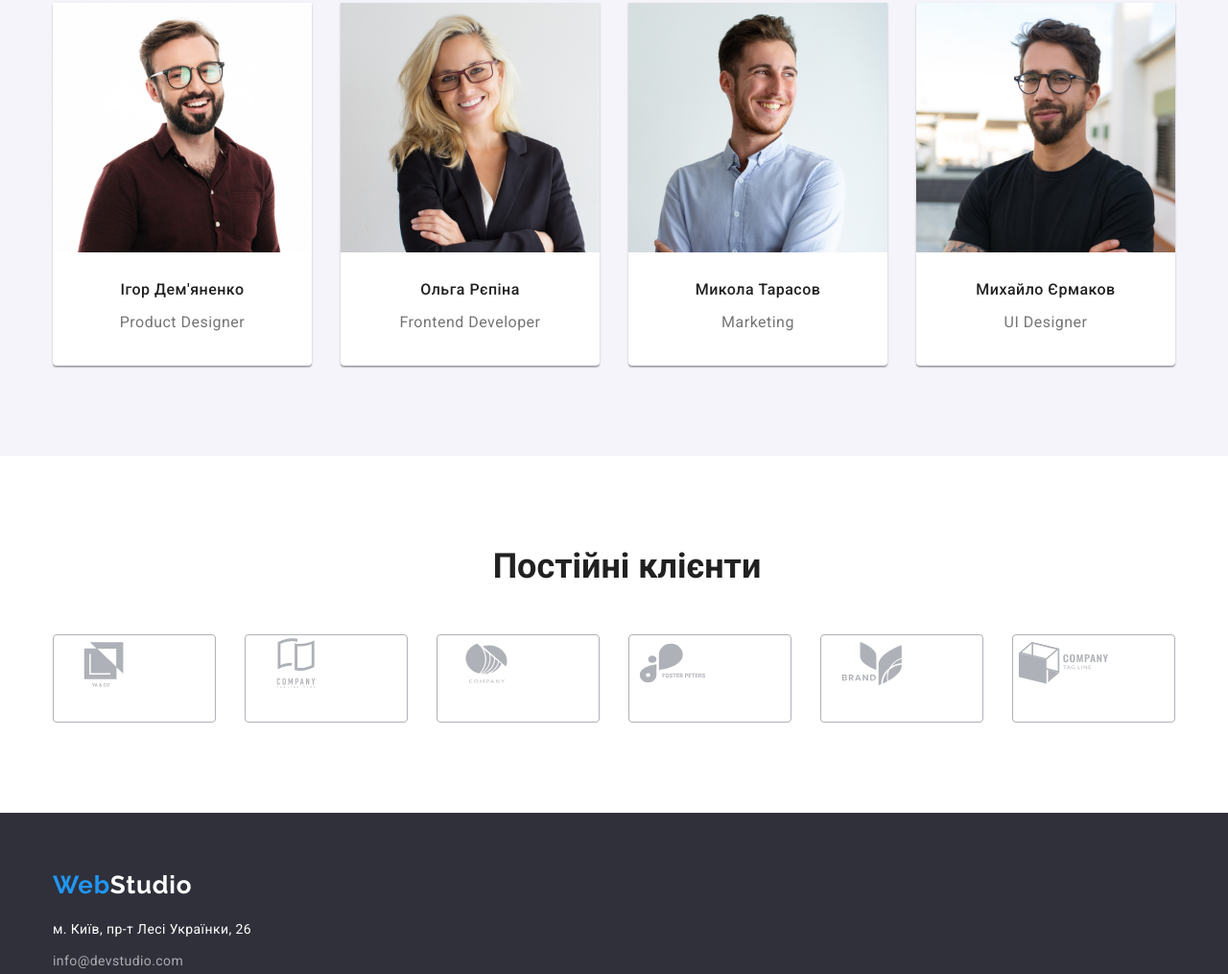
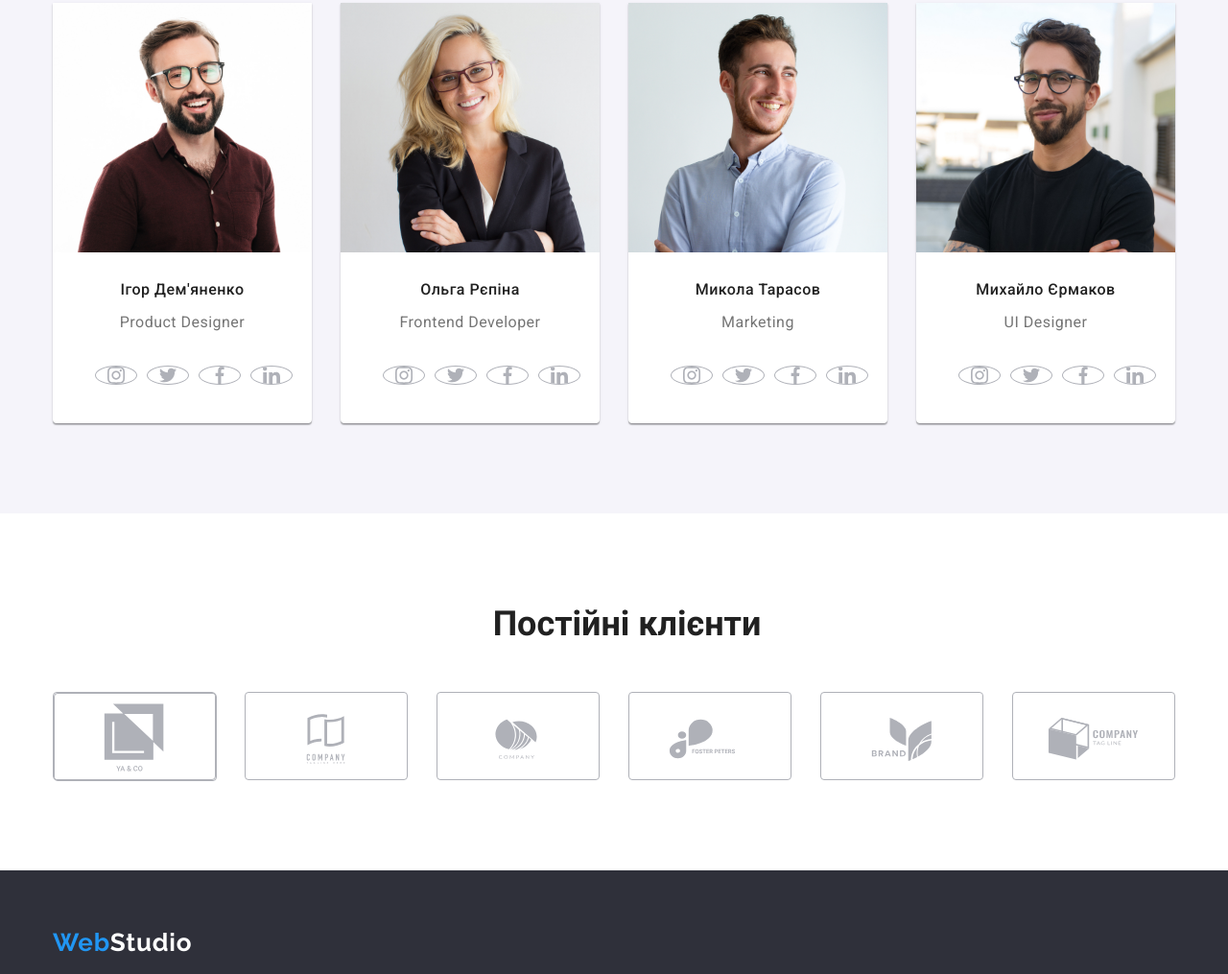
Before and after one commit to ZhiganoviIvan224/goit-markup-hw-04, a plain HTML site: page index.html in a window 1280 px wide. Shown: the part 1782-2797 px from the top of the page at 96% size. Drawn offline with nearby package versions, Linux system fonts and the light colour scheme.

Commit message:
30.10.2022

```diff
--- a/css/styles.css
+++ b/css/styles.css
@@ -297,6 +297,32 @@ html {
     padding-top: 30px;
     padding-bottom: 30px;
   }
+
+  /* SOCIAL SVG */
+  .svg-icons{
+    display: flex;
+    text-align: center;
+    justify-items: center;
+    align-items: center;
+    gap: 10px;
+    fill: #AFB1B8;
+
+  }
+  .icons-social{
+    width: 40px;
+    height: 40px;
+    justify-content: center;
+    align-items: center;
+    cursor: pointer;
+
+    padding-left: 44px;
+    padding-bottom: 60px;
+  }
+  .social-svg{
+    border: 1px solid #AFB1B8;
+     border-radius: 50%;
+     width: 44px;
+  }
   /* SECTION WE WORKING */
   ul{
     list-style: none;
@@ -324,15 +350,23 @@ html {
     gap: 30px;
     fill:  #AFB1B8;
   }
+ .working-item:hover,
+ .working-item:focus{
+  border-color: var(--accent-text-color);
+  color: var(--accent-text-color);
+
+ }
   .working-item{
     border: 1px solid #AFB1B8;
     border-radius: 4px;
     width: 170px;
     height: 92px;
+    text-align: center;
+    justify-items: center;
+    align-items: center;
   }
   .svg-working{
-    justify-items: center;
-    align-content: center;
+    margin-top: 19px;
   }
     .working-item:hover,
     .working-item:focus{
--- a/index.html
+++ b/index.html
@@ -32,15 +32,15 @@
         <div class="header-contact">
           <ul class="header-nav-after-list list">
             <li class="header-mail-item link">
-              <svg class="header-svg" width="16" height="12">
+              <a href="mailto:info@devstudio.com"><svg class="header-svg" width="16" height="12">
                 <use href="./images/icons.svg/svg-1.svg#icon-amail-1"></use>
-              </svg>
+              </svg></a>
               <a class="header-mail-link link" href="mailto:info@devstudio.com">info@devstudio.com</a>
             </li>
             <li class="header-tel-item link">
-              <svg class="header-svg" width="16" height="12">
+              <a href="tel:+380961111111"><svg class="header-svg" width="16" height="12">
                 <use href="./images/icons.svg/svg-1.svg#icon-phone-2"></use>
-              </svg>
+              </svg></a>
               <a class="header-mail-link link" href="tel:+380961111111"> +38 096 111 11 11</a>
             </li>
           </ul>
@@ -162,6 +162,30 @@
                 <h3 class="team-item-title">Ігор Дем'яненко</h3>
                 <p class="team-text" lang="en">Product Designer</p>
               </div>
+              <div class="div-svg">
+                <ul class="svg-icons">
+                  <li class="icons-social">
+                     <svg class="social-svg" width="20" height="20">
+                       <use href="./images/icons.svg/symbol-defs.svg#icon-instagram-2"></use>
+                     </svg>
+                  </li>
+                  <li class="icons-social">
+                        <svg class="social-svg" width="20" height="20">
+                         <use href="./images/icons.svg/symbol-defs.svg#icon-twitter-1"></use>
+                         </svg>
+                  </li>
+                  <li class="icons-social">
+                       <svg class="social-svg" width="20" height="20">
+                         <use href="./images/icons.svg/symbol-defs.svg#icon-facebook-1"></use>
+                       </svg>
+                  </li>
+                  <li class="icons-social">
+                        <svg class="social-svg" width="20" height="20">
+                          <use href="./images/icons.svg/symbol-defs.svg#icon-linkedin-1"></use>
+                        </svg>
+                  </li>
+                </ul>
+              </div>
             </li>
             <li class="team-item">
               <img
@@ -172,6 +196,30 @@
               <div class="team-wrap">
                 <h3 class="team-item-title">Ольга Рєпіна</h3>
                 <p class="team-text" lang="en">Frontend Developer</p>
+              </div>
+              <div class="div-svg">
+                <ul class="svg-icons">
+                  <li class="icons-social">
+                     <svg class="social-svg" width="20" height="20">
+                       <use href="./images/icons.svg/symbol-defs.svg#icon-instagram-2"></use>
+                     </svg>
+                  </li>
+                  <li class="icons-social">
+                        <svg class="social-svg" width="20" height="20">
+                         <use href="./images/icons.svg/symbol-defs.svg#icon-twitter-1"></use>
+                         </svg>
+                  </li>
+                  <li class="icons-social">
+                       <svg class="social-svg" width="20" height="20">
+                         <use href="./images/icons.svg/symbol-defs.svg#icon-facebook-1"></use>
+                       </svg>
+                  </li>
+                  <li class="icons-social">
+                        <svg class="social-svg" width="20" height="20">
+                          <use href="./images/icons.svg/symbol-defs.svg#icon-linkedin-1"></use>
+                        </svg>
+                  </li>
+                </ul>
               </div>
             </li>
             <li class="team-item">
@@ -184,6 +232,30 @@
                 <h3 class="team-item-title">Микола Тарасов</h3>
                 <p class="team-text" lang="en">Marketing</p>
               </div>
+              <div class="div-svg">
+                <ul class="svg-icons">
+                  <li class="icons-social">
+                     <svg class="social-svg" width="20" height="20">
+                       <use href="./images/icons.svg/symbol-defs.svg#icon-instagram-2"></use>
+                     </svg>
+                  </li>
+                  <li class="icons-social">
+                        <svg class="social-svg" width="20" height="20">
+                         <use href="./images/icons.svg/symbol-defs.svg#icon-twitter-1"></use>
+                         </svg>
+                  </li>
+                  <li class="icons-social">
+                       <svg class="social-svg" width="20" height="20">
+                         <use href="./images/icons.svg/symbol-defs.svg#icon-facebook-1"></use>
+                       </svg>
+                  </li>
+                  <li class="icons-social">
+                        <svg class="social-svg" width="20" height="20">
+                          <use href="./images/icons.svg/symbol-defs.svg#icon-linkedin-1"></use>
+                        </svg>
+                  </li>
+                </ul>
+              </div>
             </li>
             <li class="team-item">
               <img
@@ -195,6 +267,30 @@
                 <h3 class="team-item-title">Михайло Єрмаков</h3>
                 <p class="team-text" lang="en">UI Designer</p>
               </div>
+              <div class="div-svg">
+                <ul class="svg-icons">
+                  <li class="icons-social">
+                     <svg class="social-svg" width="20" height="20">
+                       <use href="./images/icons.svg/symbol-defs.svg#icon-instagram-2"></use>
+                     </svg>
+                  </li>
+                  <li class="icons-social">
+                        <svg class="social-svg" width="20" height="20">
+                         <use href="./images/icons.svg/symbol-defs.svg#icon-twitter-1"></use>
+                         </svg>
+                  </li>
+                  <li class="icons-social">
+                       <svg class="social-svg" width="20" height="20">
+                         <use href="./images/icons.svg/symbol-defs.svg#icon-facebook-1"></use>
+                       </svg>
+                  </li>
+                  <li class="icons-social">
+                        <svg class="social-svg" width="20" height="20">
+                          <use href="./images/icons.svg/symbol-defs.svg#icon-linkedin-1"></use>
+                        </svg>
+                  </li>
+                </ul>
+              </div>
             </li>
           </ul>
         </div>
@@ -204,7 +300,7 @@
           <h3 class="working-title">Постійні клієнти</h3>
           <ul class="working-list">
             <li class="working-item">
-              <svg class="" width="106" height="60">
+              <svg class="working-item" width="106" height="60">
                 <use href="./images/icons.svg/svg-2.svg#icon-logo-1"></use>
               </svg>
             </li>
```
Also changed, not shown: images/icons.svg/symbol-defs.svg (added).
